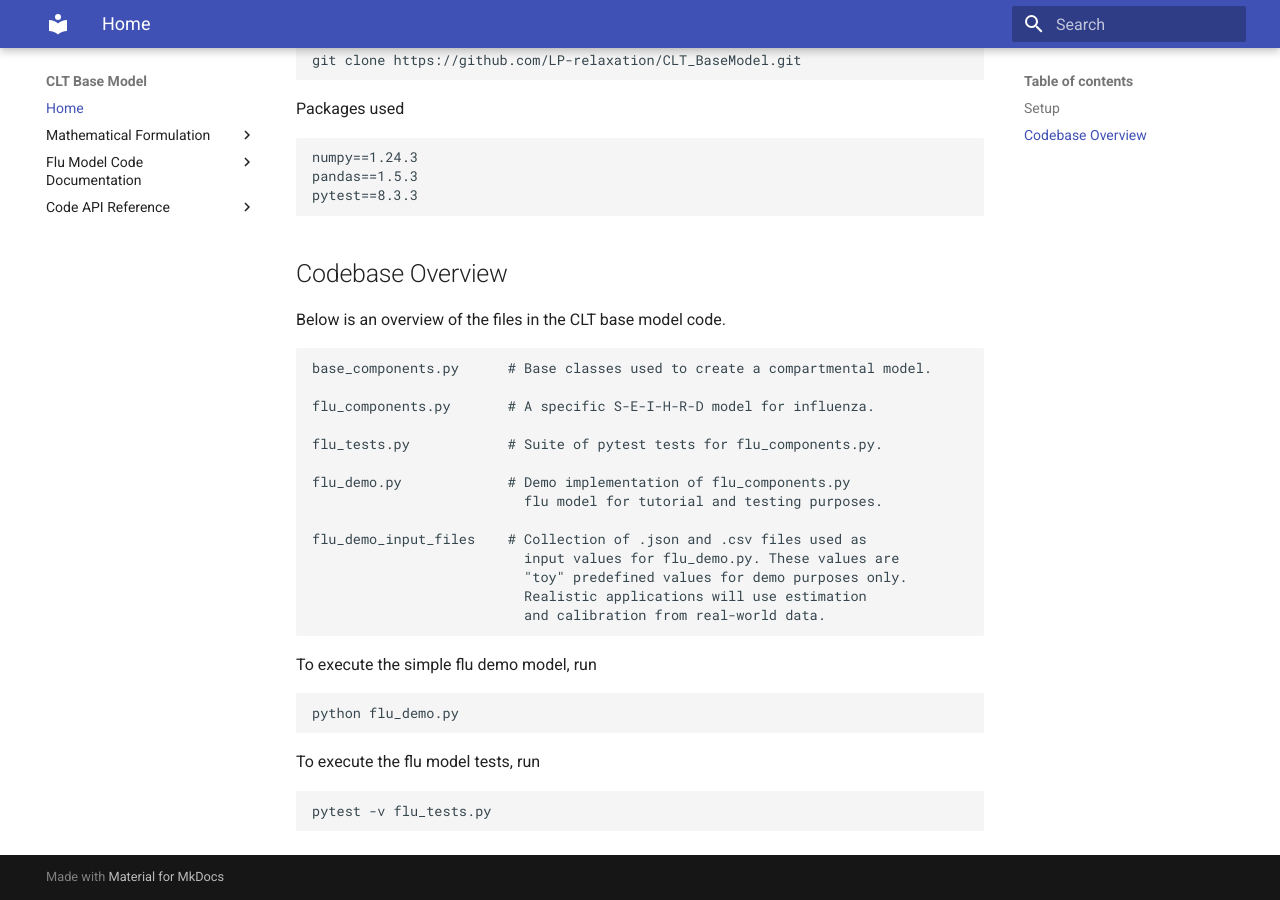
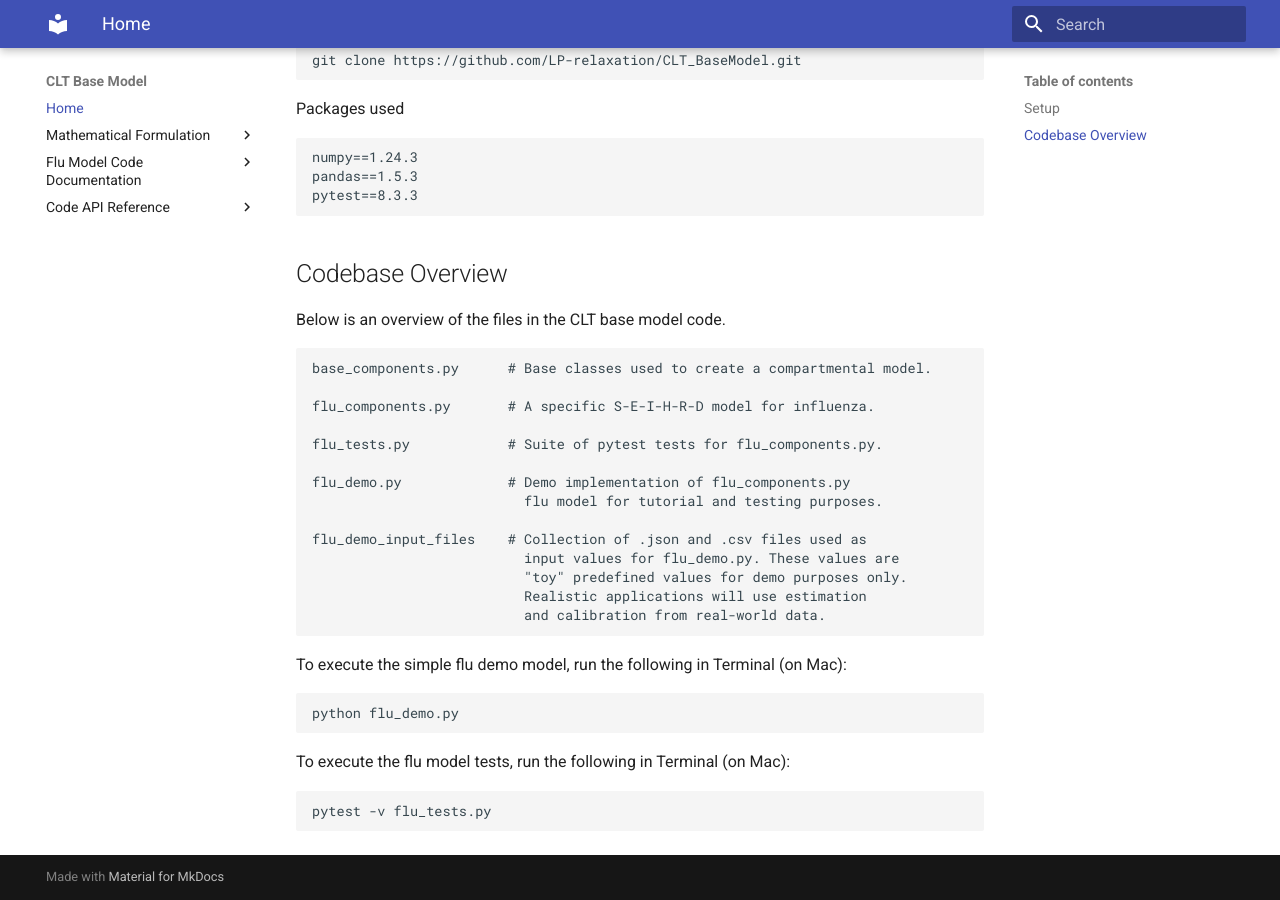
Before and after one commit to RemyFP/CLT_BaseModel_Docs, an MkDocs documentation site: the page built from docs/index.md, in a window 1280 px wide and 900 px high, scrolled down 720 px. Built offline with MkDocs 1.6.1 and Material for MkDocs 9.7.7, drawn with Linux system fonts in a browser that asks for light colours; nearby versions of some CDN libraries.

````diff
--- a/docs/index.md
+++ b/docs/index.md
@@ -43,12 +43,12 @@ Below is an overview of the files in the CLT base model code.
                               Realistic applications will use estimation
                               and calibration from real-world data.
 
-To execute the simple flu demo model, run
+To execute the simple flu demo model, run the following in Terminal (on Mac):
 ```
 python flu_demo.py
 ```
 
-To execute the flu model tests, run
+To execute the flu model tests, run the following in Terminal (on Mac):
 ```
 pytest -v flu_tests.py
 ```
````
Also changed, not shown: docs/flu_model_code_overview.md (+1 -1 lines), docs/math_flu_components.md (+1 -1 lines), docs/math_transitions.md (+3 -1 lines), 1 other file.
